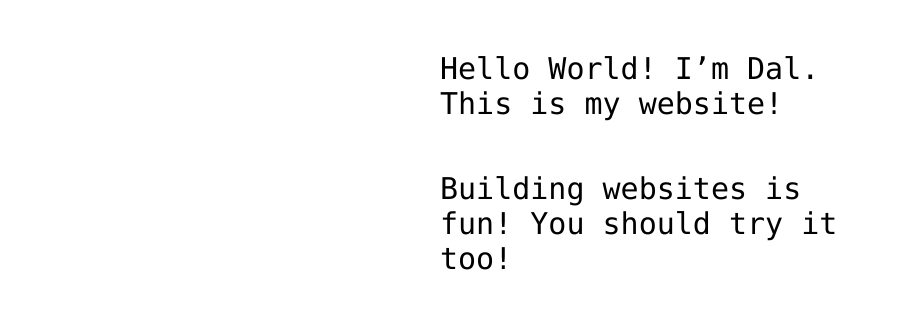
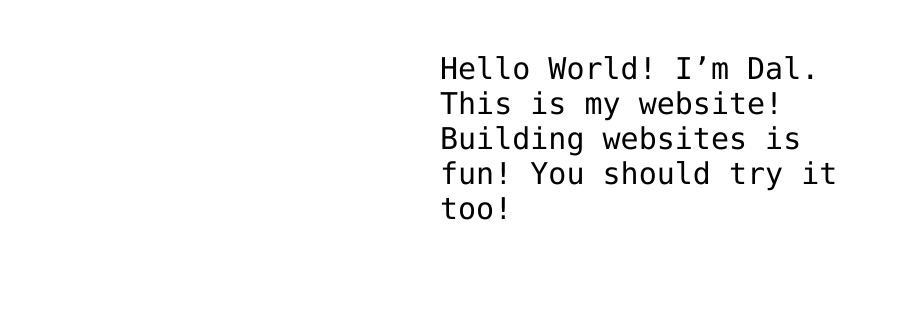
Before and after one commit to dalkahlon/dalkahlon.github.io, a plain HTML site: page index.html in a window 1280 px wide. Shown: the part 303-612 px from the top of the page, without its empty margins (0-898 px from the left). Drawn offline with Linux system fonts and the light colour scheme.

Commit message:
Update index.html

```diff
--- a/index.html
+++ b/index.html
@@ -12,8 +12,8 @@
 <img src="https://octodex.github.com/images/dojocat.jpg" id="dojocat" alt="dojocat-jpg" />
 
 <!-- Change this code here by copy and pasting your template on line 15 -->
-<p>Hello World! I’m Dal. This is my website!</p>
-<p>Building websites is fun! You should try it too!</p>
+<p>Hello World! I’m Dal. This is my website!
+Building websites is fun! You should try it too!</p>
 
 </body>
 </html>
```
